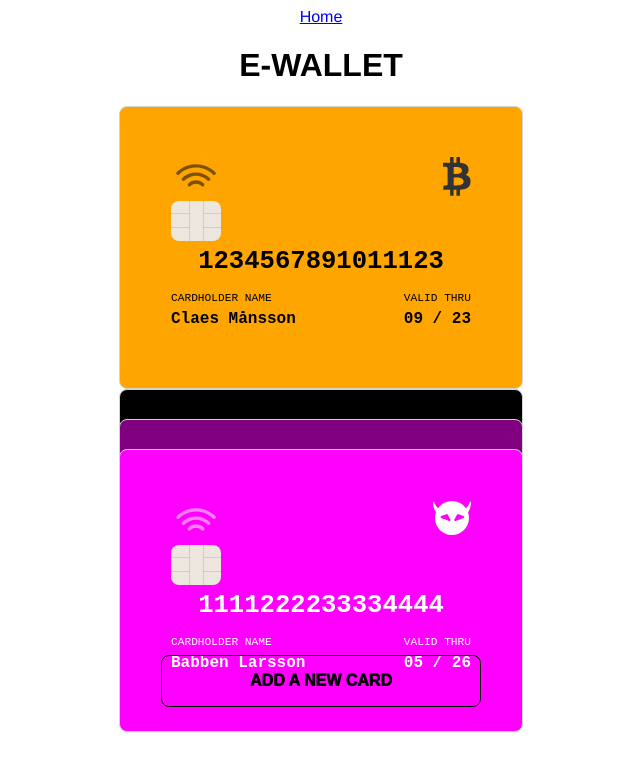
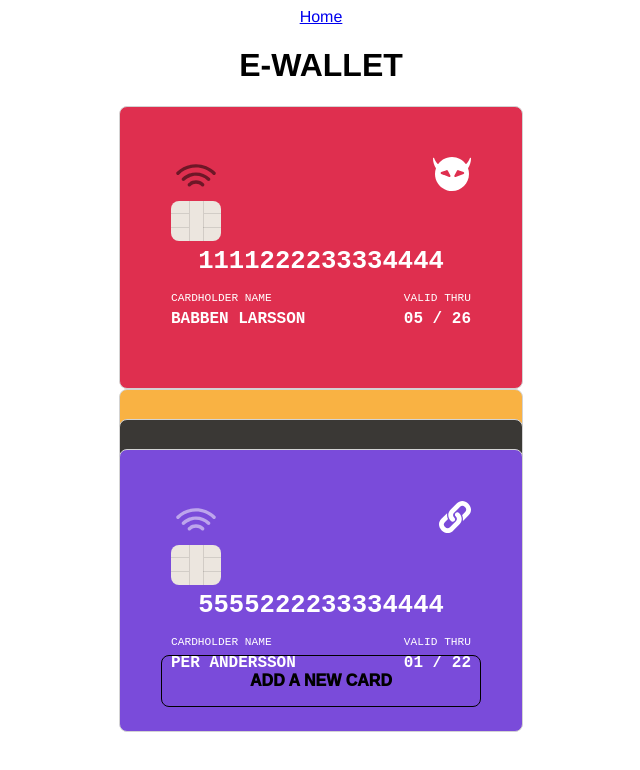
Before and after one commit to cenglander/e-wallet, a Vue app: page / in a window 1280 px wide. Shown: the top 770 px of the page, without its empty margins (319-959 px from the left). Built offline with nearby package versions, Linux system fonts and the light colour scheme.

Commit message:
Input from form now adding to the cardArray, redirecting to Home and setting new card to the only active card. Now working on click function to change the active card (activatecard), not working atm.

```diff
--- a/src/components/Card.vue
+++ b/src/components/Card.vue
@@ -1,6 +1,7 @@
 <template>
   <div class="card"
-      v-bind:class="vendor">
+      v-bind:class="vendor"
+      v-on:click="activateCard(this.card)">
       <img v-if="isActive"
         v-bind:src="require('@/assets/chip-dark.svg')"
         class="chip">
@@ -15,7 +16,7 @@
       <h3 class="cardNo">{{ cardNo }}</h3>
       <p class="name-heading">CARDHOLDER NAME</p>
       <p class="valid-thru-heading">VALID THRU</p>
-      <h5 class="name">{{ name }}</h5>
+      <h5 class="name">{{ name.toUpperCase() }}</h5>
       <h5 class="valid-thru">{{ validThruMonth }} / {{ validThruYear }} </h5>
 
 
@@ -25,9 +26,6 @@
 <script>
 export default {
   name: "Card",
-  components: {
-
-  },
   props: {
       cardNo: String,
       name: String,
@@ -37,7 +35,12 @@ export default {
       vendor: String,
       isActive: Boolean,
   },
-  // computed: { style() { }}
+  methods: {
+    activateCard(cardToActivate) {
+      cardToActivate.isActive = true;
+      this.$root.activateCard(cardToActivate);
+    },
+  }
 };
 </script>
 
@@ -93,19 +96,19 @@ div.card {
 }
 
 .bitcoin {
-  background: orange;
+  background: #f9b243;
   color: black;
 }
 .ninja {
-  background: black;
+  background: #3a3835;
   color: white;
 }
 .blockchain {
-  background: purple;
+  background: #7a4bda;
   color: white;
 }
 .evil {
-  background: magenta;
+  background: #df2f4f;
   color: white;
 }
 .placeholder {
--- a/src/components/CardForm.vue
+++ b/src/components/CardForm.vue
@@ -3,21 +3,25 @@
     <form action="">
       <label>CARD NUMBER {{ this.card.cardNo }} </label>
       <input v-model="card.cardNo"
-        v-on:keyup="displayNoOnCard">
+        v-on:keyup="displayNoOnCard"
+        :maxlength="16">
 
       <label>CARDHOLDER NAME</label>
       <input v-model="card.name"
         v-on:keyup="displayNameOnCard"
-        placeholder="FIRSTNAME LASTNAME">
+        placeholder="FIRSTNAME LASTNAME"
+        :maxlength="30">
 
       <label class="left">VALID THRU</label>
       <input v-model="validThru"
         v-on:keyup="displayValidThruOncard(); splitValidThru()"
-        class="left">
+        class="left"
+        :maxlength="4">
 
       <label class="right">CCV</label>
       <input v-model="card.ccv"
-        class="right">
+        class="right"
+        :maxlength="3">
 
       <label>VENDOR</label>
       <select v-model="card.vendor"
@@ -30,8 +34,10 @@
       </select>
     </form>
 
-    <button class="add-card-btn">ADD CARD</button>
-
+    <router-link to="/">
+      <button class="add-card-btn"
+        v-on:click="saveNewCard">ADD CARD</button>
+    </router-link>
   </div>
 </template>
 
@@ -40,18 +46,13 @@ export default {
   name: 'CardForm',
   components: {
   },
-  // props: {
-  //   card: Object,
-  // },
   data: () => ({
-    // selectedVendor: 'bitcoin',
     vendorList: [
       { text: 'Bitcoin Inc', value: 'bitcoin' },
       { text: 'Ninja Bank', value: 'ninja' },
       { text: 'Block Chain Inc', value: 'blockchain' },
       { text: 'Evil Corp', value: 'evil' },
     ],
-    // cardNo: "",
     card: {
       cardNo: "",
       name: "",
@@ -79,6 +80,9 @@ export default {
       this.card.validThruMonth = this.validThru.substring(0, 2);
       this.card.validThruYear = this.validThru.substring(2);
     },
+    saveNewCard() {
+      this.$emit('saveNewCard', this.card);
+    }
 
 
   }
--- a/src/components/CardStack.vue
+++ b/src/components/CardStack.vue
@@ -7,10 +7,15 @@
       v-bind:name="card.name"
       v-bind:validThruMonth="card.validThruMonth"
       v-bind:validThruYear="card.validThruYear"
+      v-bind:ccv="card.ccv"
       v-bind:vendor="card.vendor"
       v-bind:isActive="card.isActive"
+
+      v-on:click="activateCard(card)"
+
     />
-    <!-- v-bind:style="{bottom: index * 10 + 'rem'}" -->
+<!-- v-on:click="activateCard(this.card)" -->
+
 
   </div>
 </template>
@@ -26,8 +31,12 @@ export default {
   props: {
     allCards: Array,
   },
-  computed: {
-  }
+  methods: {
+    // activateCard(cardToActivate) {
+    //   cardToActivate.isActive = true;
+    //   this.$emit('activateCard', cardToActivate);
+    // },
+  },
 }
 </script>
 
--- a/src/main.js
+++ b/src/main.js
@@ -14,7 +14,7 @@ new Vue({
           validThruYear: "23",
           ccv: "543",
           vendor: "bitcoin",
-          isActive: true,
+          isActive: false,
         },
         {
           cardNo: "1111222233334444",
@@ -41,23 +41,28 @@ new Vue({
           validThruYear: "26",
           ccv: "907",
           vendor: "evil",
-          isActive: false,
+          isActive: true,
         },
     ],
 
   }),
 
   methods: {
-    getThisCard(cardNo) {
-      return this.cardArray.find(card => card.cardNo == cardNo);
+    getThisCard() {
+      return this.cardArray.find(card => card.isActive == true);
     },
     getAllCards() {
       // return this.cardArray;
       return this.cardArray.filter(card => !card.isActive)
     },
-    // saveNewCard() {
+    saveNewCard(payload) {
+      this.cardArray.push(payload);
+      this.cardArray.filter(card => card != payload).map(card => card.isActive = false);
+    },
+    activateCard(cardToActivate) {
+      this.cardArray.filter(card => card != cardToActivate).map(card => card.isActive = false);
 
-    // }
+    }
 
   },
 
--- a/src/views/AddCard.vue
+++ b/src/views/AddCard.vue
@@ -19,6 +19,7 @@
       v-on:displayName="displayNameOnCard"
       v-on:displayValidThru="displayValidThruOnCard"
       v-on:displayVendor="displayVendorOnCard"
+      v-on:saveNewCard="saveNewCard"
     />
 
   </div>
@@ -54,7 +55,8 @@ export default {
       this.cardNo = payload;
     },
     displayNameOnCard(payload) {
-      this.name = payload.toUpperCase();
+      this.name = payload;
+      // this.name = payload.toUpperCase();
     },
     displayValidThruOnCard(payload) {
       this.validThruMonth = payload.substring(0, 2);
@@ -62,6 +64,9 @@ export default {
     },
     displayVendorOnCard(payload) {
       this.vendor = payload;
+    },
+    saveNewCard(payload) {
+      this.$root.saveNewCard(payload);
     },
   }
 }
--- a/src/views/Home.vue
+++ b/src/views/Home.vue
@@ -4,17 +4,22 @@
 
     />
 
+    <!-- se rad 9, v-if / v-show ?
+          v-show="activeCard.isActive"
+          funkar ej när inget av korten är isActive -->
     <Card
       v-bind:cardNo="activeCard.cardNo"
       v-bind:name="activeCard.name"
       v-bind:validThruMonth="activeCard.validThruMonth"
       v-bind:validThruYear="activeCard.validThruYear"
+      v-bind:ccv="activeCard.ccv"
       v-bind:vendor="activeCard.vendor"
       v-bind:isActive="activeCard.isActive"
     />
 
     <CardStack
       v-bind:allCards="allCards"
+      v-on:activateCard="activateCard"
     />
 
     <router-link to="/add-card">
@@ -47,13 +52,18 @@ export default {
     }),
   computed: {
     activeCard() {
-      return this.$root.getThisCard(1234567891011123)
+      return this.$root.getThisCard()
     },
     allCards() {
       return this.$root.getAllCards();
-    }
+    },
+  },
+  // methods: {
+  //   activateCard(cardToActivate) {
+  //     this.$root.activateCard(cardToActivate);
+  //   }
+  // }
 
-  }
 }
 </script>
 
```
